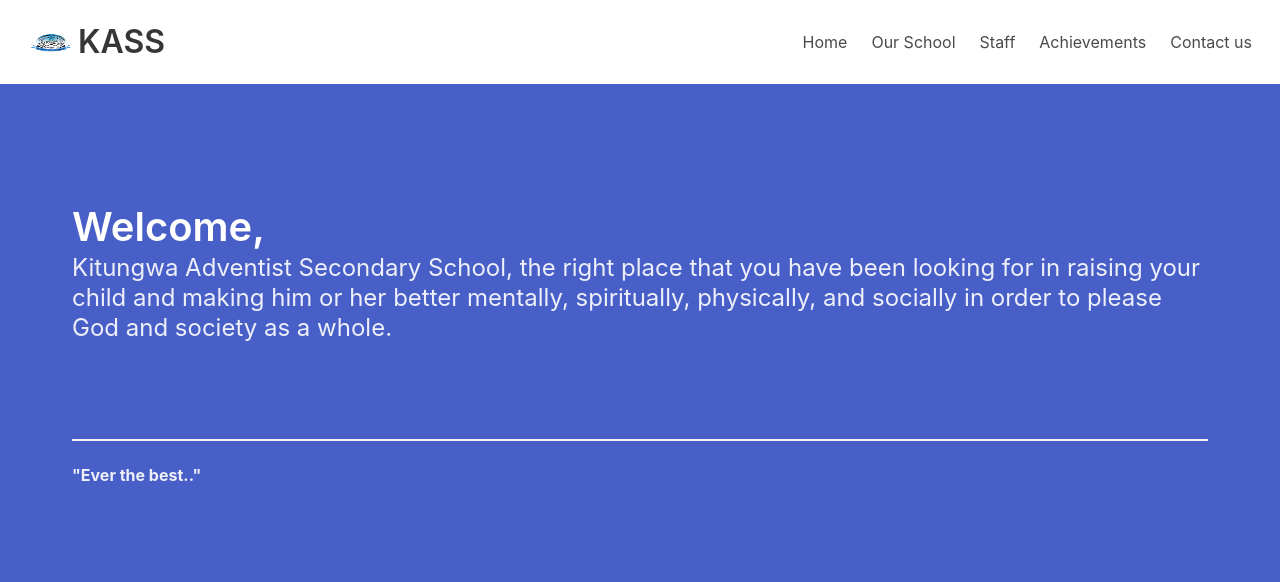
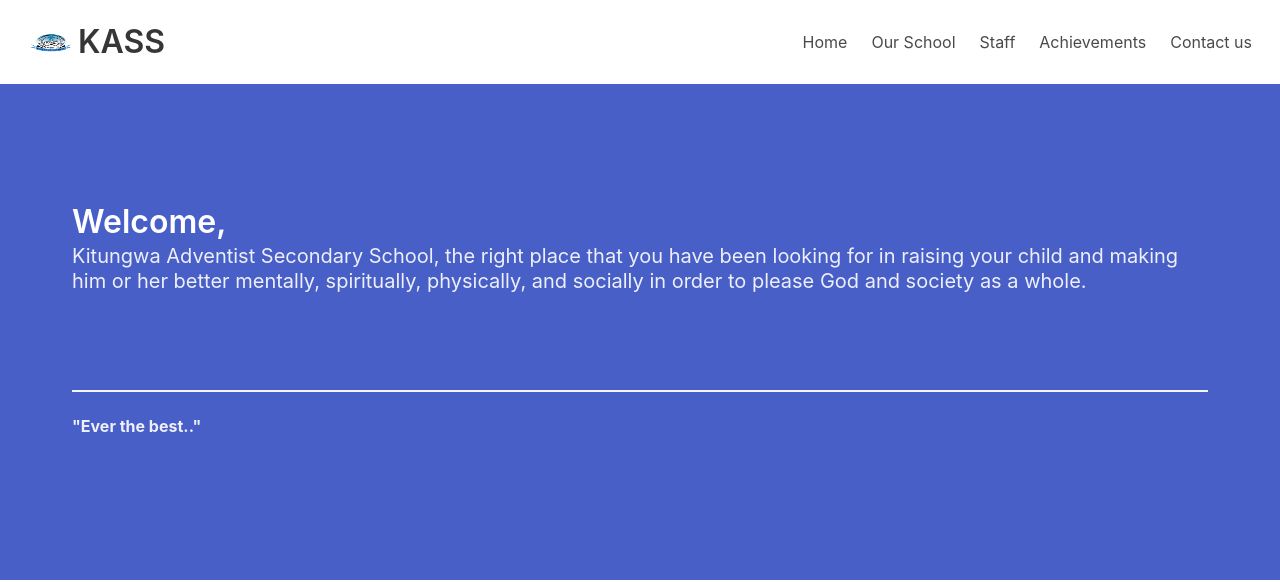
Before and after one commit to thisisabiud/thisisabiud.github.io, a plain HTML site: page index.html in a window 1280 px wide. Shown: the top 582 px of the page. Drawn offline with Linux system fonts and the light colour scheme; a script that the page names is missing.

Commit message:
homepage sizing

```diff
--- a/index.html
+++ b/index.html
@@ -49,10 +49,10 @@
 
           <section class="hero is-medium is-link">
             <div class="hero-body">
-              <p class="title is-2">
+              <p class="title">
                 Welcome,
               </p>
-              <p class="subtitle is-4">
+              <p class="subtitle">
                 Kitungwa Adventist Secondary School, the right place that you have been looking for in raising your child and making him or her better mentally, spiritually, physically, and socially in order to please God and society as a whole.
               </p>
               <br>
```
